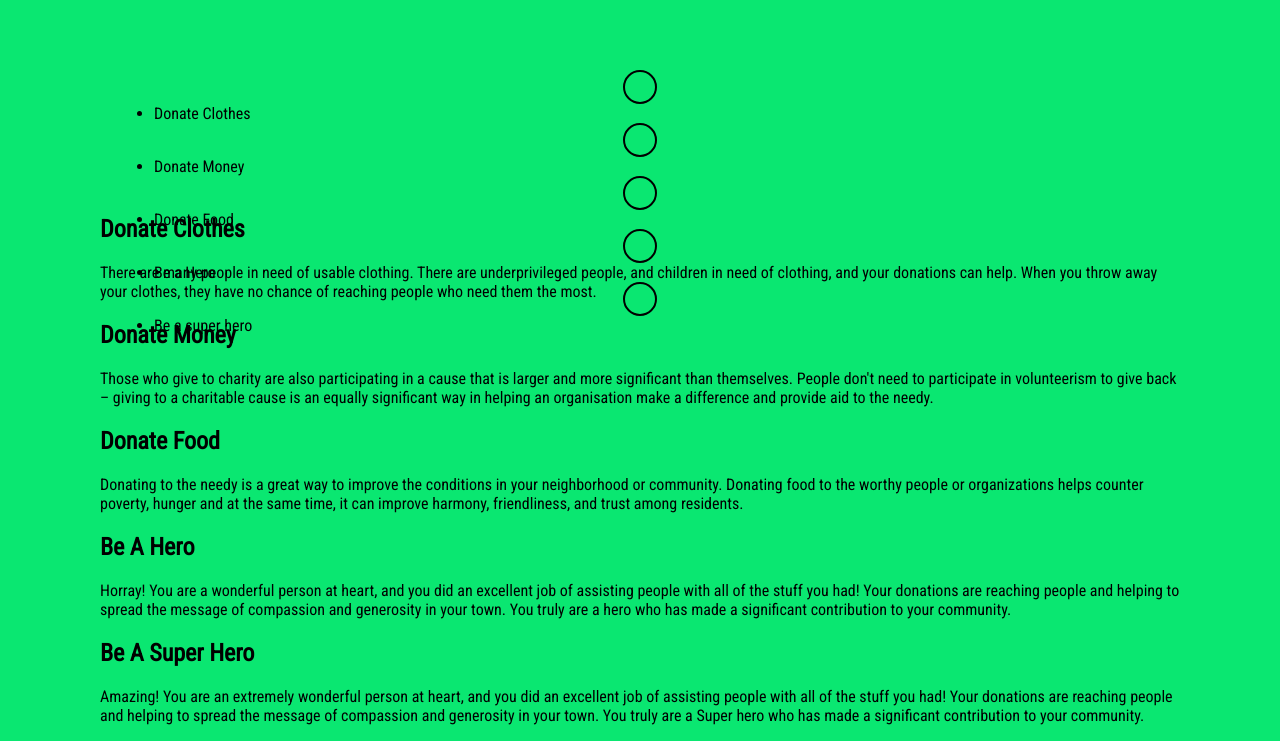
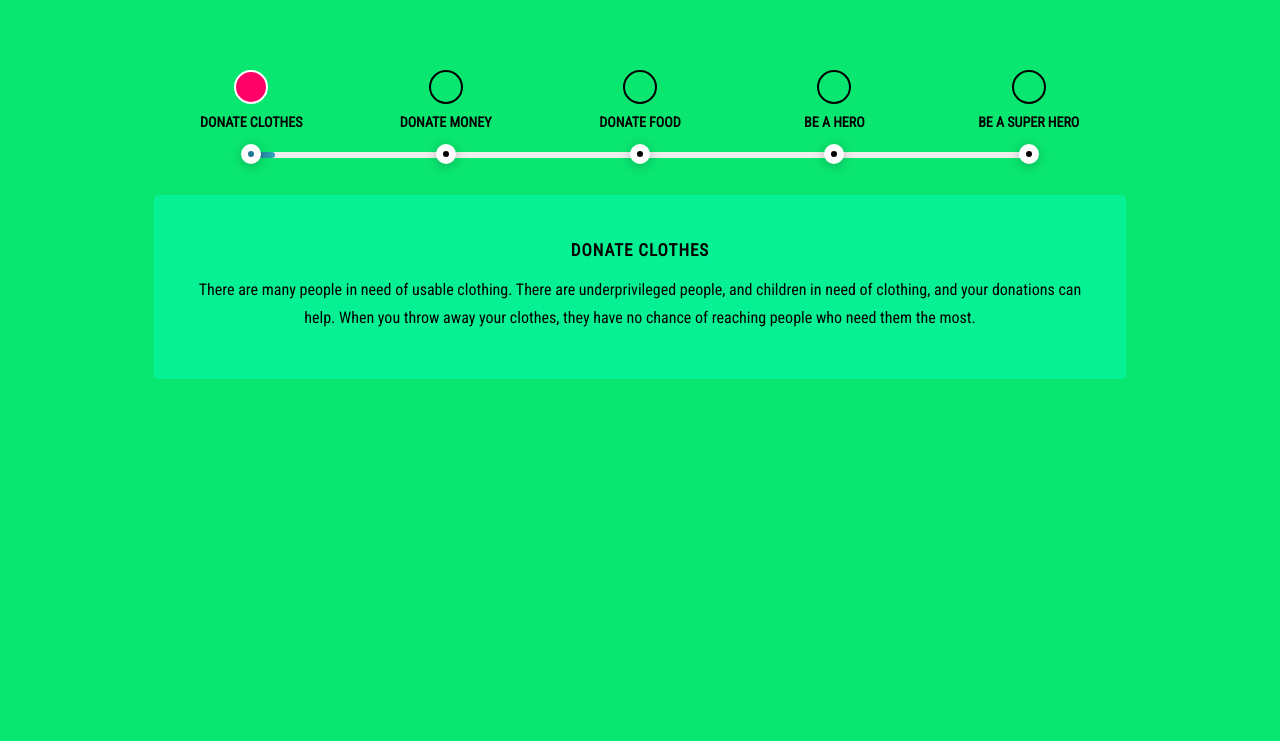
Before and after one commit to Chandu2000/Hero, a plain HTML site: page Campaign.html in a window 1280 px wide. Shown: the part 158-899 px from the top of the page. After the commit the page ends 800 px from the top, so only its background shows below. Drawn offline with nearby package versions, Linux system fonts and the light colour scheme; files that its build step writes are made by us from their sources.

Commit message:
Update Campaign.css

```diff
--- a/CSS/Campaign.css
+++ b/CSS/Campaign.css
@@ -52,3 +52,133 @@ h1 {
 	transition:all ease 0.3s;
 
 }
+
+#progress-bar-container li.active:before, #progress-bar-container li:hover:before {
+	border:solid 2px #fff;
+
+	background: #ff0066;
+}
+
+#progress-bar-container li {
+	list-style:none;
+	float:left;
+	width:20%;
+	text-align:center;
+	color:rgb(0, 0, 0);
+	text-transform:uppercase;
+	font-size:11px;
+	cursor:pointer;
+	font-weight:700;
+	transition:all ease 0.2s;
+	vertical-align:bottom;
+	height:60px;
+	position:relative;
+}
+
+#progress-bar-container li .step-inner {
+	position:absolute;
+	width:100%;
+	bottom:0;
+    font-size: 14px;
+}
+
+#progress-bar-container li.active, #progress-bar-container li:hover {
+	color:rgb(0, 0, 0);
+}
+
+#progress-bar-container li:after {
+	content:" ";
+	display:block;
+	width:6px;
+	height:6px;
+	background:rgb(0, 0, 0);
+	margin:auto;
+	border:solid 7px #fff;
+	border-radius:50%;
+	margin-top:40px;
+	box-shadow:0 2px 13px -1px rgba(0,0,0,0.3);
+	transition:all ease 0.2s;
+
+}
+
+#progress-bar-container li:hover:after {
+	background:rgb(0, 0, 0);
+}
+
+#progress-bar-container li.active:after {
+	background:#207893;
+}
+
+#progress-bar-container #line {
+	width:80%;
+	margin:auto;
+	background: #eee;
+	height:6px;
+	position:absolute;
+	left:10%;
+	top:57px;
+	z-index:1;
+	border-radius:50px;
+	transition:all ease 0.9s;
+}
+
+#progress-bar-container #line-progress {
+	content:" ";
+	width:3%;
+	height:100%;
+	background: #207893;
+	background: linear-gradient(to right, #207893 0%,#2ea3b7 100%);
+	position:absolute;
+	z-index:2;
+	border-radius:50px;
+	transition:all ease 0.9s;
+}
+
+#progress-content-section {
+	width:90%;
+	margin: auto;
+	background: rgba(0, 255, 200, 0.397);
+	border-radius: 4px;
+}
+
+#progress-content-section .section-content {
+	padding:30px 40px;
+	text-align:center;
+}
+
+#progress-content-section .section-content h2 {
+	font-size:17px;
+	text-transform:uppercase;
+	color:rgb(0, 0, 0);
+	letter-spacing:1px;
+}
+
+#progress-content-section .section-content p {
+	font-size:16px;
+	line-height:1.8em;
+	color:rgb(0, 0, 0);
+}
+
+#progress-content-section .section-content {
+	display:none;
+	animation: FadeInUp 700ms ease 1;
+	animation-fill-mode:forwards;
+	transform:translateY(15px);
+	opacity:0;
+}
+
+#progress-content-section .section-content.active {
+	display:block;
+}
+
+@keyframes FadeInUp {
+	0% {
+		transform:translateY(15px);
+		opacity:0;
+	}
+
+	100% {
+		transform:translateY(0px);
+		opacity:1;
+	}
+}
```
